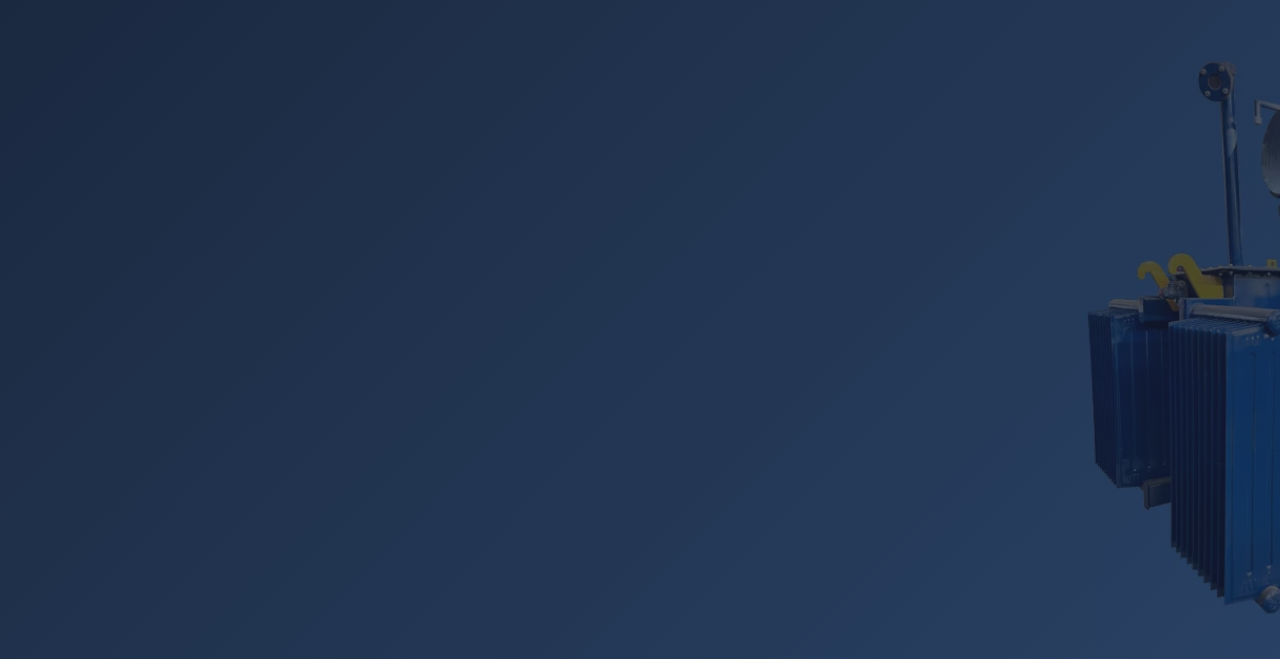
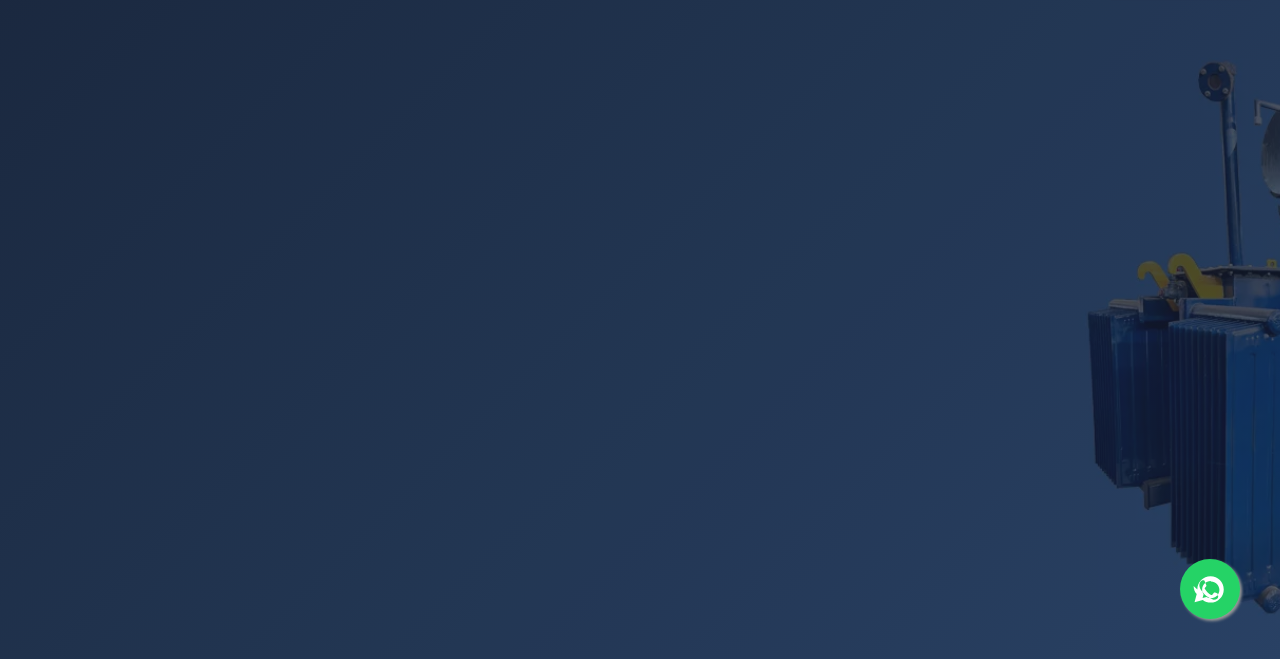
Before and after one commit to Prince364133/ritesh-web, a plain HTML site: page index.html in a window 1280 px wide. Shown: the part 141-800 px from the top of the page. Drawn offline with Linux system fonts and the light colour scheme.

Commit message:
Add files via upload

```diff
--- a/css/style.css
+++ b/css/style.css
@@ -813,6 +813,39 @@ footer {
     transition: opacity 0.3s ease;
 }
 
+/* WhatsApp Floating Icon */
+.whatsapp-float {
+    position: fixed;
+    width: 60px;
+    height: 60px;
+    bottom: 40px;
+    right: 40px;
+    background-color: #25d366;
+    color: #fff;
+    border-radius: 50px;
+    text-align: center;
+    font-size: 30px;
+    box-shadow: 2px 2px 3px #999;
+    z-index: 10000;
+    /* Ensure it stays on top */
+    display: flex;
+    align-items: center;
+    justify-content: center;
+    transition: all 0.3s ease;
+}
+
+.whatsapp-float:hover {
+    background-color: #128c7e;
+    transform: scale(1.1);
+}
+
+.whatsapp-float svg {
+    width: 35px !important;
+    height: 35px !important;
+    fill: white !important;
+    margin-top: 0px;
+}
+
 .modal-overlay.active {
     display: flex;
     opacity: 1;
--- a/js/main.js
+++ b/js/main.js
@@ -107,10 +107,9 @@ function loadLayout() {
 
     // Inject Floating WhatsApp Button
     const whatsappHTML = `
-        <a href="https://wa.me/919552548433" target="_blank" class="floating-whatsapp" aria-label="Chat on WhatsApp">
-            <svg viewBox="0 0 32 32" class="whatsapp-icon">
-                <path d="M19.11 17.205c-.372 0-1.088 1.39-1.518 1.39a.63.63 0 0 1-.315-.1c-.802-.402-1.504-.817-2.163-1.447-.545-.516-1.146-1.29-1.46-1.963a.426.426 0 0 1-.073-.215c0-.33.99-.945.99-1.49 0-.143-.73-2.09-1.003-2.58-.303-.54-1.317-.68-1.777-.68-.523 0-1.28.312-1.28 1.29 0 .978.49 2.064.912 2.7.235.348 2.007 2.923 4.545 4.02.73.315 1.5.58 2.227.696.538.086 1.127.086 1.63.023.635-.084 1.777-.734 2.053-1.5.23-.64.23-1.25.17-1.39-.145-.34-.49-.49-1.012-.66z"/>
-                <path d="M16 4C9.373 4 4 9.373 4 16c0 2.253.63 4.35 1.71 6.16L4 28l5.96-1.597A11.95 11.95 0 0 0 16 28c6.627 0 12-5.373 12-12S22.627 4 16 4zm0 22c-2.035 0-3.924-.595-5.545-1.623l-.4-.253-3.628.972.97-3.513-.263-.427A9.957 9.957 0 0 1 6 16c0-5.514 4.486-10 10-10 5.514 0 10 4.486 10 10s-4.486 10-10 10z"/>
+        <a href="https://wa.me/919552548433" class="whatsapp-float" target="_blank">
+            <svg viewBox="0 0 24 24" fill="white" width="32" height="32">
+                <path d="M12.031 6.172c-3.181 0-5.767 2.586-5.768 5.766-.001 1.298.38 2.27 1.019 3.287l-.711 2.598 2.669-.699c1.009.55 2.063.846 3.093.846h.001c.001 0 .002 0 .002 0 3.181 0 5.768-2.586 5.768-5.766.001-3.18-2.585-5.766-5.766-5.766zm-9.061 5.766c0-4.996 4.065-9.061 9.061-9.061 4.997 0 9.061 4.065 9.061 9.061 0 4.996-4.065 9.061-9.061 9.061-1.921 0-3.805-.625-5.322-1.802l-5.656 1.482 1.498-5.541c-1.306-1.554-2.126-3.522-2.126-5.619zm14.59 3.287c-.155-.077-2.108-1.036-2.434-1.154-.326-.118-.563-.177-.801.178-.237.355-.918 1.154-1.125 1.391-.207.237-.414.267-.829.059-1.905-.953-3.267-2.464-4.275-4.195-.207-.355-.022-.547.155-.724.161-.161.355-.414.533-.621.178-.207.237-.355.355-.591.118-.237.059-.444-.03-.621-.089-.178-.801-1.929-1.096-2.641-.287-.692-.578-.598-.8-.609l-.681-.012c-.237 0-.621.089-.947.444-.326.355-1.243 1.214-1.243 2.961.001 1.748 1.273 3.436 1.451 3.673.178.237 2.504 3.824 6.067 5.362 2.373 1.025 2.855.821 3.359.771.504-.049 1.628-.665 1.865-1.307.237-.641.237-1.191.166-1.307-.072-.119-.267-.19-1.066-.589z"/>
             </svg>
         </a>
     `;
```
Also changed, not shown: about.html (+1 -0 lines), catalogue.html (+1 -0 lines), contact.html (+1 -0 lines), gallery.html (+1 -0 lines), images/products_new/compact_sub_station.png (added), images/products_new/distribution_transformer.png (added), images/products_new/draw_out_vcb_panel.png (added), images/products_new/lvpi_avr.png (added), images/products_new/power_transformer.png (added).
